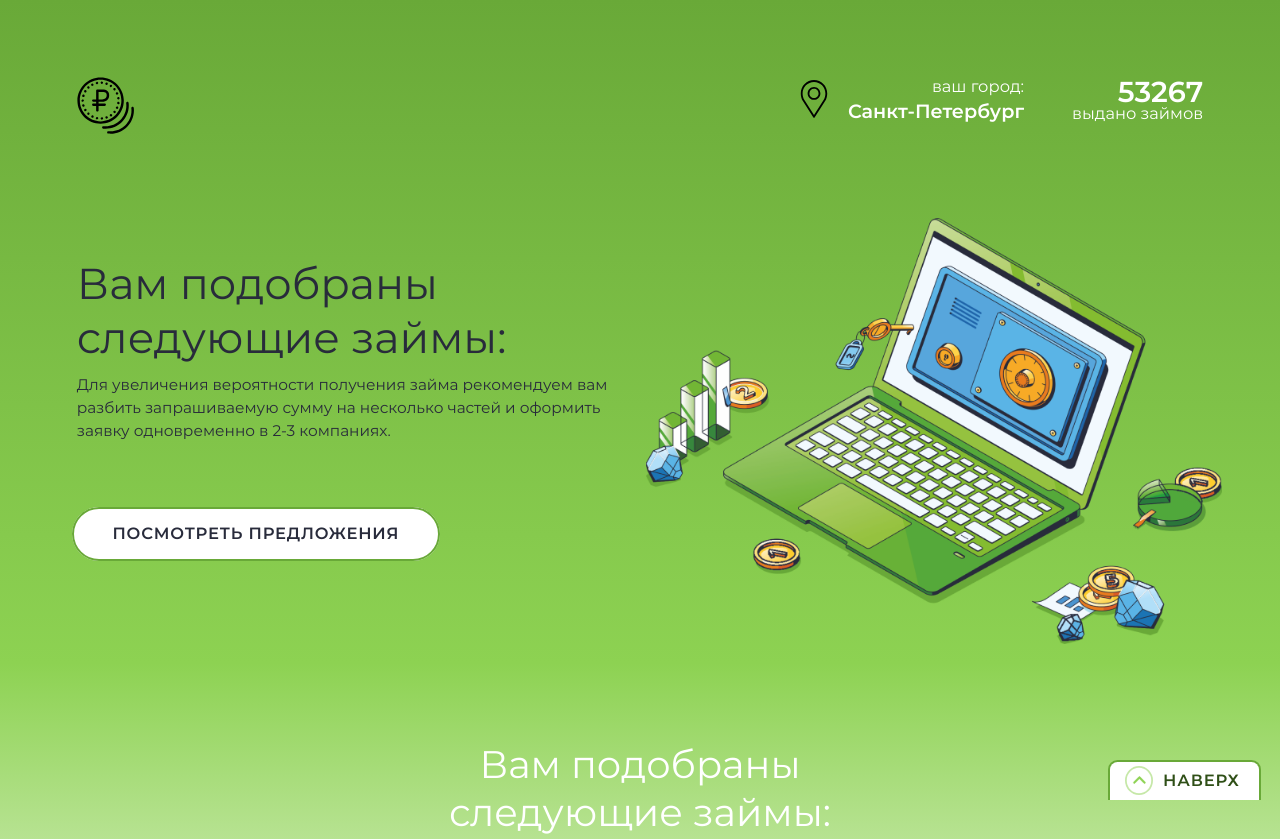
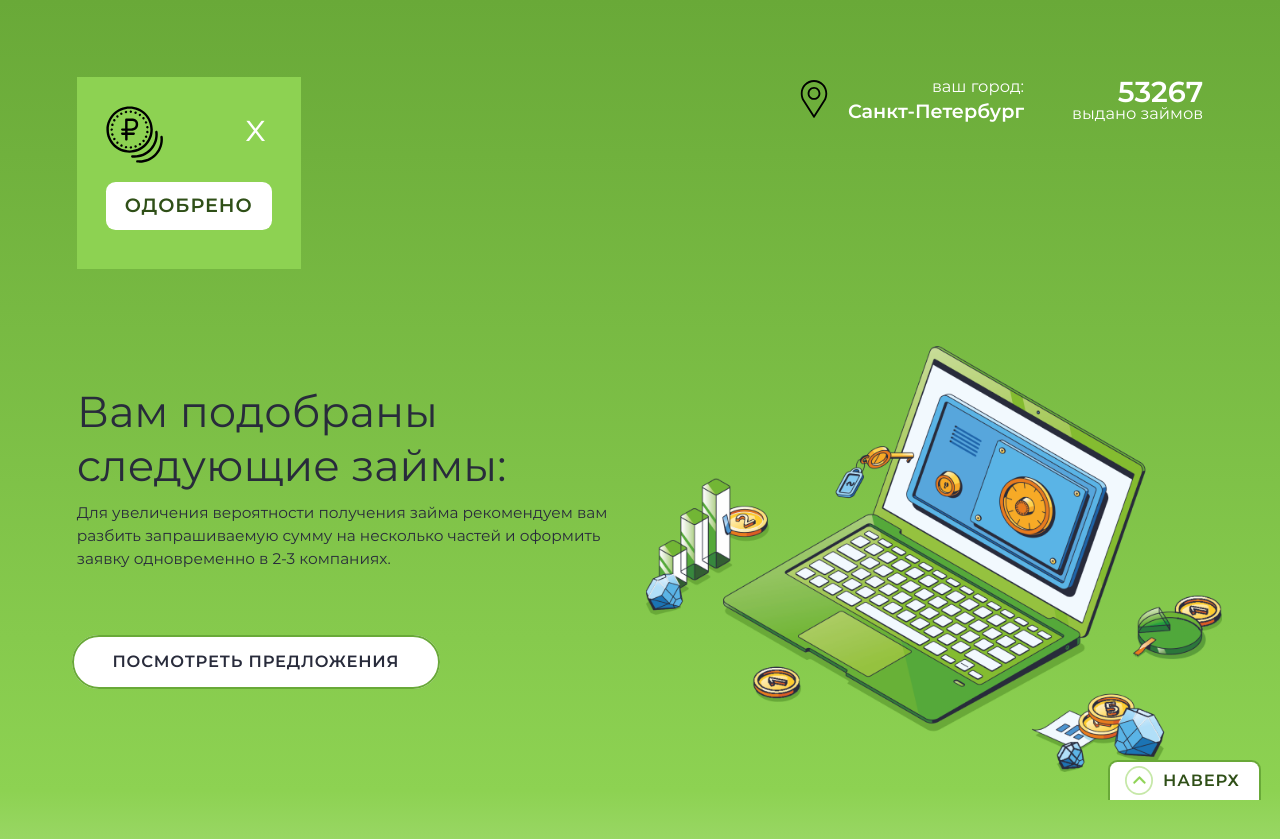
Before and after one commit to nigel-riss/loans-clone, a website: page src/pug/index.pug in a window 1280 px wide. Shown: the top 839 px of the page. Drawn offline with nearby package versions, Linux system fonts and the light colour scheme; files that its build step writes are made by us from their sources; files whose address does not match are found by name.

Commit message:
Add main-nav basic styles

```diff
--- a/src/pug/index.pug
+++ b/src/pug/index.pug
@@ -13,6 +13,7 @@ html(lang="en")
     header.header
       .header__top
         .header__logo-n-nav
+          button.header__close x
           .header__logo
             img(src="./img/rouble.svg", alt="logo")
           nav.header__nav
--- a/src/scss/modules/_button.scss
+++ b/src/scss/modules/_button.scss
@@ -18,6 +18,8 @@
 
   // visual
   background-color: $white;
+  -webkit-appearance: none;
+  -moz-appearance: none;
 
   @include atTablet {
     // box model
--- a/src/scss/modules/_header.scss
+++ b/src/scss/modules/_header.scss
@@ -59,11 +59,41 @@
 .header__logo-n-nav {
   // positioning
   position: absolute;
+  top: 0;
+  right: 0;
+  left: 0;
+
+  // box model
+  padding: 1.5rem;
+  padding-bottom: 2rem;
+
+  // visual
+  background-color: $lightGreen;
 
   @include atTablet {
     // positioning
     position: relative;
   }
+}
+
+.header__close {
+  // positioning
+  position: absolute;
+  right: 1.5rem;
+  top: 1.5rem;
+
+  // border
+  border: none;
+
+  // typography
+  color: $white;
+  font-size: 2rem;
+  line-height: 1;
+
+  // visual
+  background-color: transparent;
+  -webkit-appearance: none;
+  -moz-appearance: none;
 }
 
 .header__column {
@@ -75,14 +105,9 @@
 
 .header__logo {
   // box model
-  display: none;
-
-  @include atTablet {
-    // box model
-    display: block;
-    height: 3rem;
-    width: 3rem;
-  }
+  height: 3rem;
+  width: 3rem;
+  margin-bottom: 1rem;
 }
 
 .header__logo svg {
@@ -92,7 +117,7 @@
 
 .header__nav {
   // box model
-  display: none;
+  // display: none;
 }
 
 .header__city {
--- a/src/scss/modules/_main-nav.scss
+++ b/src/scss/modules/_main-nav.scss
@@ -1,5 +1,6 @@
 .main-nav {
-
+  // visual
+  background-color: $lightGreen;
 }
 
 .main-nav__list {
@@ -7,9 +8,25 @@
 }
 
 .main-nav__item {
-
+  // box model
+  display: block;
 }
 
 .main-nav__link {
+  // box model
+  display: block;
+  padding: 0.5rem 1rem;
 
+  // border
+  border-radius: 0.5rem;
+
+  // typography
+  color: $darkGreen;
+  font-weight: 600;
+  letter-spacing: 0.05em;
+  text-transform: uppercase;
+  text-decoration: none;
+
+  // visual
+  background-color: $white;
 }
```
Also changed, not shown: docs/index.html, docs/style.css.
